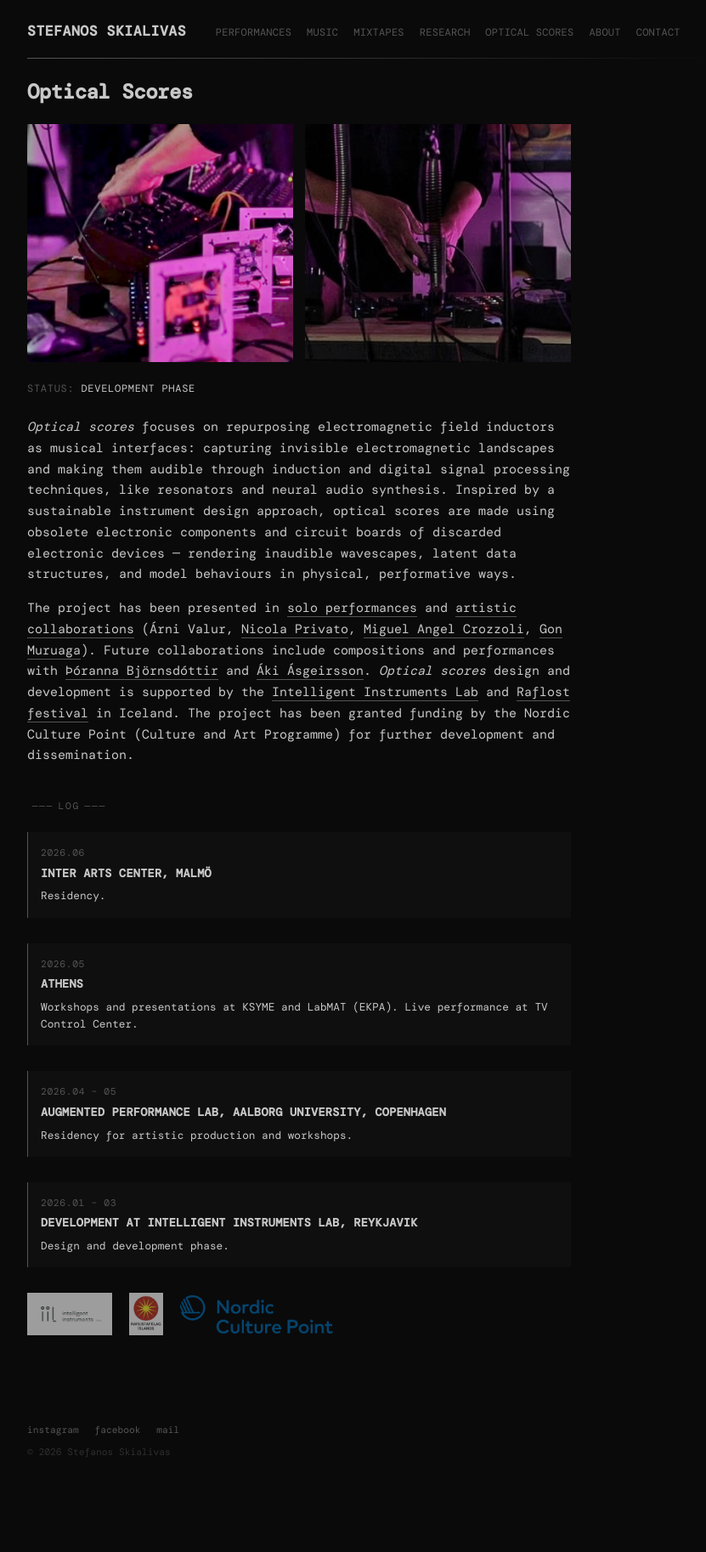
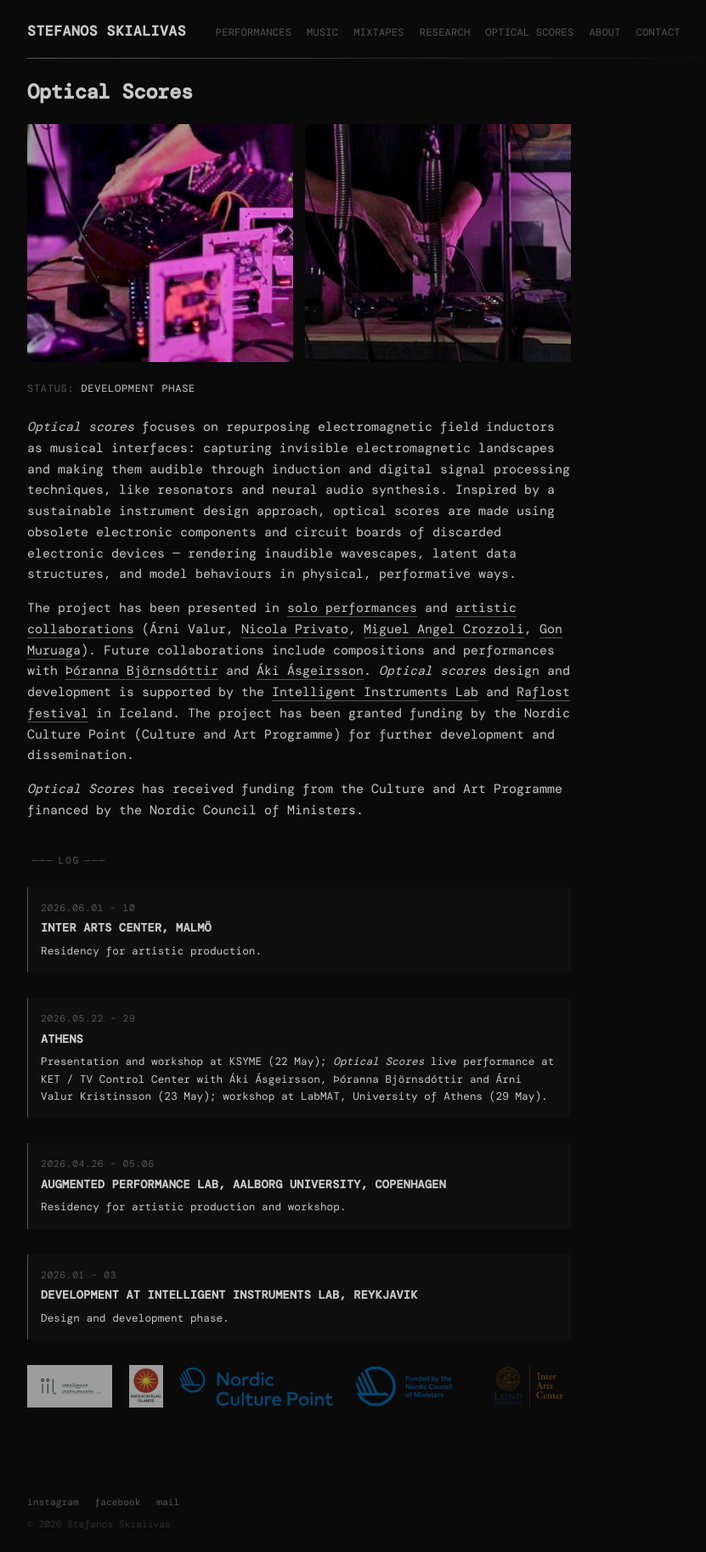
Before and after one commit to stefvasi/fdsm.github.io, a Jekyll site: the page built from pages/optical-scores.md, in a window 1280 px wide. Shown: the whole page at 85% size, without its empty margins (202-1033 px from the left). Built offline with Jekyll 4.4.1, drawn with Linux system fonts in a browser that asks for light colours; some web fonts are replaced; before the commit the page ends 1741 px from its top, so only the background shows below that.

Commit message:
Optical Scores: add funder logos/credit, update project log
- Add Nordic Council of Ministers endorsement logo and mandatory
  funder-credit line
- Add Inter Arts Center logo to the logo row
- Restore the Nordic Culture Point (KKN) logo reference
- Update the project log with actual residency dates and the
  Athens programme (KSYME, KET performance, LabMAT)

Co-Authored-By: Claude Opus 4.8 (1M context) <noreply@anthropic.com>

```diff
--- a/pages/optical-scores.md
+++ b/pages/optical-scores.md
@@ -15,24 +15,26 @@ permalink: /optical-scores
 
 The project has been presented in [solo performances]({% post_url 2025-07-26-Space_Odyssey_Ambient_July %}) and [artistic collaborations]({% post_url 2024-12-17-SpaceOdyssey %}) (Árni Valur, <a href="https://nicolaprivato.com/">Nicola Privato</a>, <a href="https://crozzoli.com/">Miguel Angel Crozzoli</a>, <a href="https://gonmuruaga.com/">Gon Muruaga</a>). Future collaborations include compositions and performances with <a href="https://thorannabjornsdottir.com/">Þóranna Björnsdóttir</a> and <a href="https://aki.is/">Áki Ásgeirsson</a>. *Optical scores* design and development is supported by the <a href="https://iil.is">Intelligent Instruments Lab</a> and <a href="https://raflost.is">Raflost festival</a> in Iceland. The project has been granted funding by the Nordic Culture Point (Culture and Art Programme) for further development and dissemination.
 
+*Optical Scores* has received funding from the Culture and Art Programme financed by the Nordic Council of Ministers.
+
 <div class="log-divider">log</div>
 
 <div class="log-entry" markdown="0">
-  <div class="log-date">2026.06</div>
+  <div class="log-date">2026.06.01 – 10</div>
   <div class="log-title">Inter Arts Center, Malmö</div>
-  <div class="log-body">Residency.</div>
+  <div class="log-body">Residency for artistic production.</div>
 </div>
 
 <div class="log-entry" markdown="0">
-  <div class="log-date">2026.05</div>
+  <div class="log-date">2026.05.22 – 29</div>
   <div class="log-title">Athens</div>
-  <div class="log-body">Workshops and presentations at KSYME and LabMAT (EKPA). Live performance at TV Control Center.</div>
+  <div class="log-body">Presentation and workshop at KSYME (22 May); <em>Optical Scores</em> live performance at KET / TV Control Center with Áki Ásgeirsson, Þóranna Björnsdóttir and Árni Valur Kristinsson (23 May); workshop at LabMAT, University of Athens (29 May).</div>
 </div>
 
 <div class="log-entry" markdown="0">
-  <div class="log-date">2026.04 – 05</div>
+  <div class="log-date">2026.04.26 – 05.06</div>
   <div class="log-title">Augmented Performance Lab, Aalborg University, Copenhagen</div>
-  <div class="log-body">Residency for artistic production and workshops.</div>
+  <div class="log-body">Residency for artistic production and workshop.</div>
 </div>
 
 <div class="log-entry" markdown="0">
@@ -45,4 +47,6 @@ The project has been presented in [solo performances]({% post_url 2025-07-26-Spa
   <img src="/assets/img/iil_wordmark.jpg" alt="Intelligent Instruments Lab logo">
   <img src="/assets/img/Raflost.png" alt="Raflost festival logo">
   <img src="/assets/img/KKN-Logotype_UK_sin.png" alt="Nordic Culture Point logo">
+  <img src="/assets/img/nmr_endorsement_en.png" alt="Funded by the Nordic Council of Ministers">
+  <img src="/assets/img/inter_arts_center.svg" alt="Inter Arts Center logo">
 </div>
```
Also changed, not shown: assets/img/inter_arts_center.svg (added), assets/img/nmr_endorsement_en.png (added).
